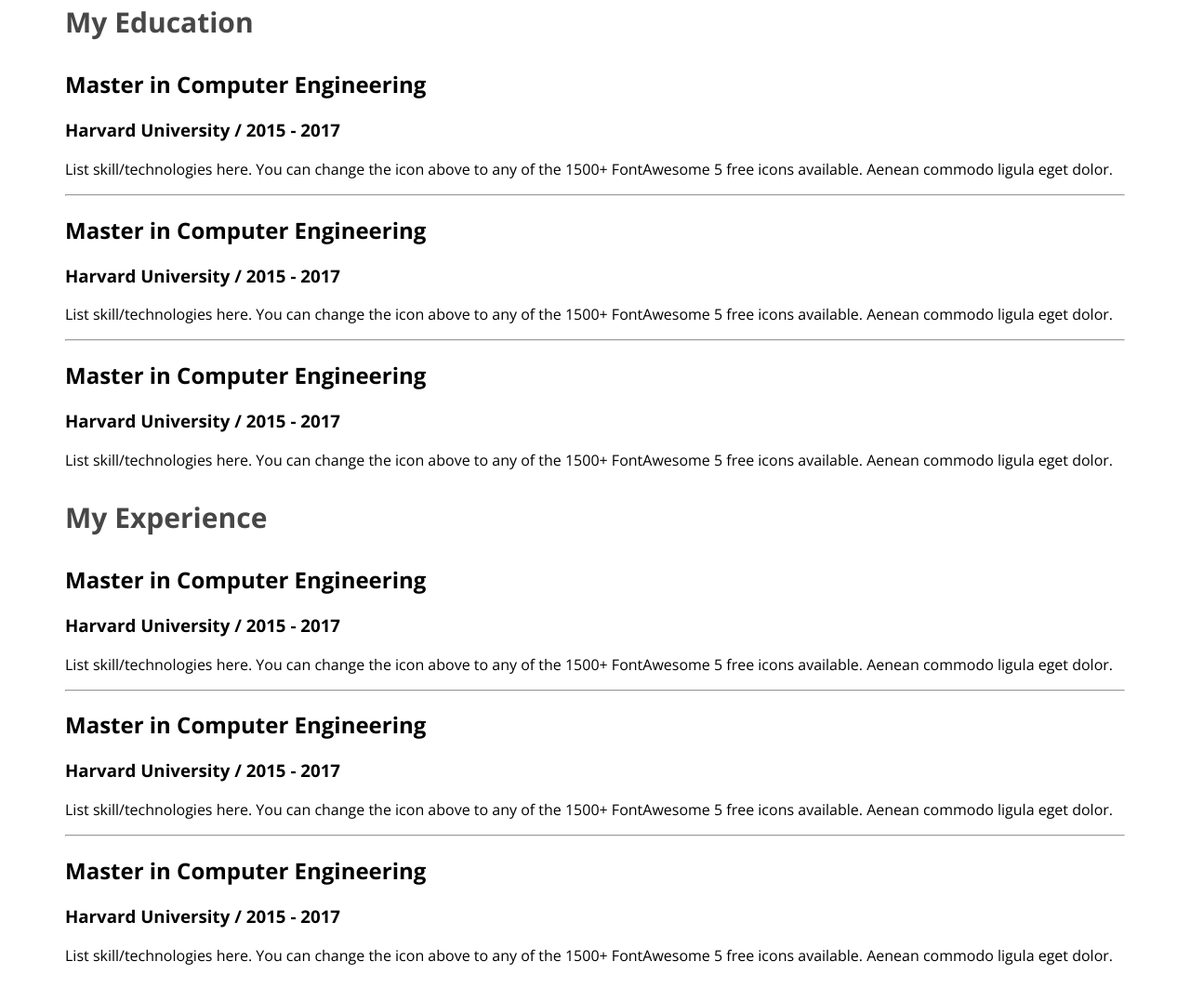
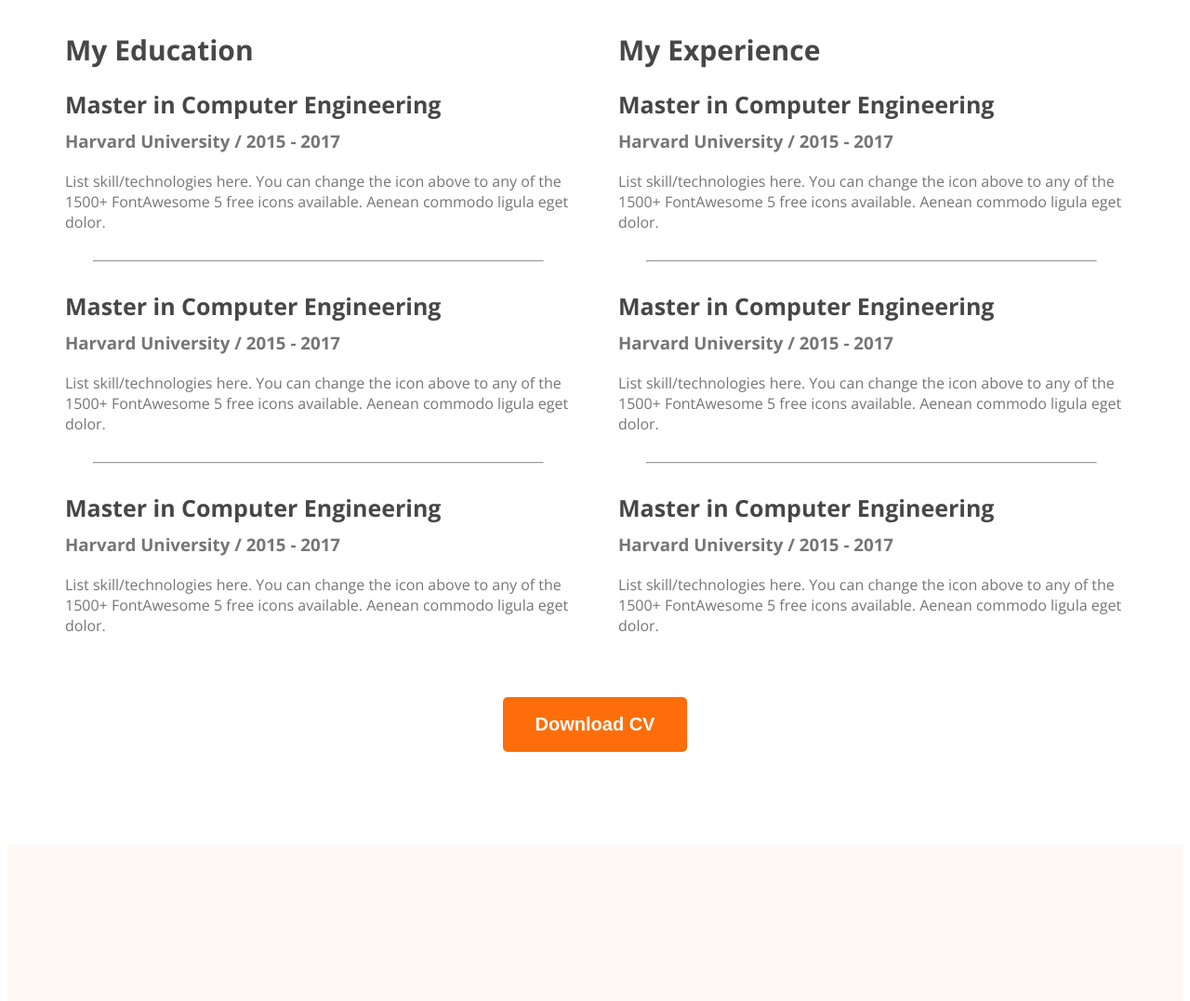
Before and after one commit to Minhaj3054/webdeveloper-portfolio, a plain HTML site: page index.html in a window 1280 px wide. Shown: the part 2373-3450 px from the top of the page at 93% size. Before the commit the page ends 3428 px from the top, so only its background shows below. Drawn offline with nearby package versions, Linux system fonts and the light colour scheme.

Commit message:
finished the resume section

```diff
--- a/index.html
+++ b/index.html
@@ -83,6 +83,7 @@
         <!-- Resume section -->
         <section>
             <h3 class="section-title">A summary of My Resume</h3>
+            <div class="resume-container">
                 <div class="resume-column">
                     <h3 class="resume-column-title">My Education</h3>
                     <!-- .resume-item*3>h2.resume-item-title+h3.resume-item-institute+p.resume-item-description -->
@@ -131,6 +132,9 @@
                     </div>
                 </div>
             </div>
+            <div class="download-cv">
+                <button class="btn-primary">Download CV</button>
+            </div>
         </section>
 
     </main>
--- a/styles/portfolio.css
+++ b/styles/portfolio.css
@@ -167,4 +167,46 @@ main {
     color: #474747;
     font-size: 30px;
     font-weight: 700;
+    margin-bottom: 10px;
 }
+
+.resume-column {
+    max-width: 1140px;
+}
+
+.resume-container {
+    display: flex;
+    gap: 50px;
+}
+
+.resume-item-title {
+    color:#474747;
+    font-size: 25px;
+    font-weight: 700;
+    margin-bottom: 10px;
+}
+
+.resume-item-institute{
+    margin-bottom: 20px;
+    margin-top: 0px;
+}
+.resume-item-institute,
+.resume-item-description {
+    color: #757575;
+}
+
+.resume-container hr {
+    margin: 30px;
+}
+
+.download-cv{
+    text-align: center;
+    margin-top: 50px;
+}
+
+footer {
+    display: flex;
+    background: #FFF8F3;
+    margin-top: 100px;
+    padding: 130px 200px;
+}
```
Lines whose indentation alone changed are shown as unchanged.
